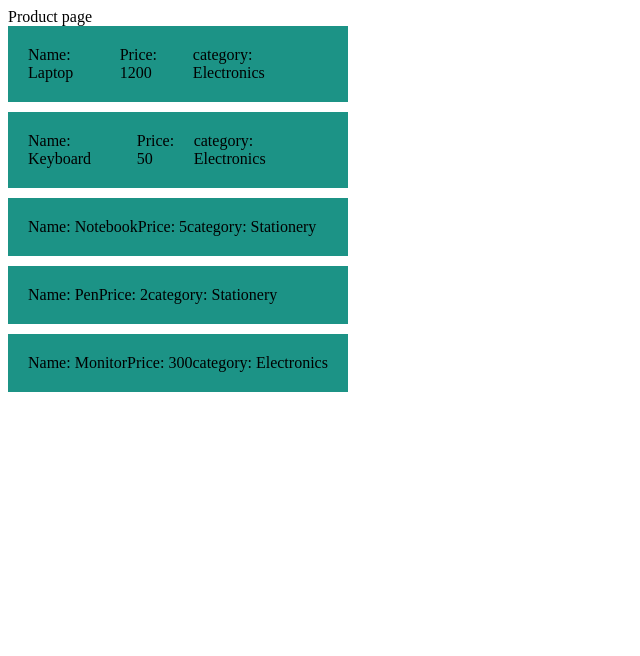
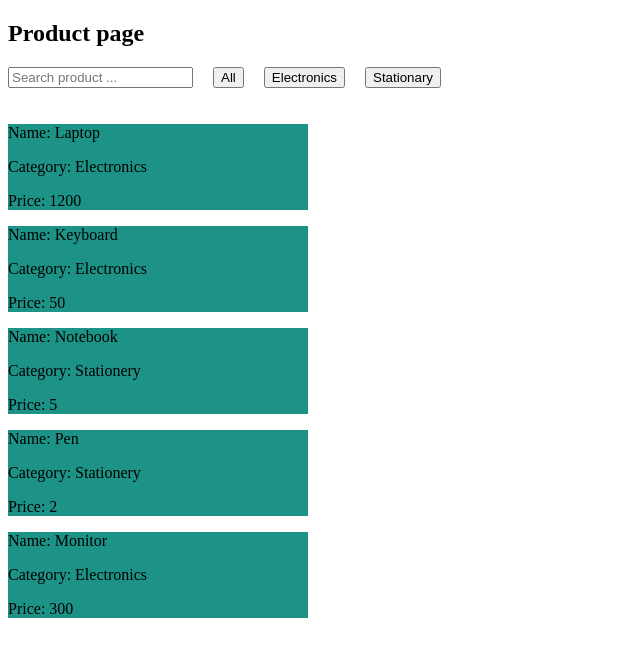
Before and after one commit to hsellnayhtoo2001-boop/learning-nuxt, a Nuxt app: page /products in a window 1280 px wide. Shown: the top 656 px of the page, without its empty margins (0-640 px from the left). Built offline with nearby package versions, Linux system fonts and the light colour scheme.

Commit message:
add filter and search functionalities for product page

```diff
--- a/components/UserCard.vue
+++ b/components/UserCard.vue
@@ -1,8 +1,9 @@
 <template>
   <div
-    @click="handleClick(user)"
+
     style="margin-bottom: 10px; width: 300px; background-color: #efefef; padding: 20px;"
   >
+   <div @click="handleClickDiv(user)">
       <div>
         Name: {{ user.name }}
       </div>
@@ -15,8 +16,14 @@
       <div>
         Gender: {{ user.gender }}
       </div>
+    </div>
 
+  <button @click="handleDelete(user)">
+    Delete
+  </button>
   </div>
+
+
 </template>
 
 
@@ -44,12 +51,16 @@
 
 
   // emit
-  const emit = defineEmits(['clicked-user'])
+  const emit = defineEmits(['clicked-user', 'deleted-user'])
 
-  const handleClick = (user: UserType) => {
+  const handleClickDiv = (user: UserType) => {
     console.log("Clicked user", user)
     emit('clicked-user', user)
   }
 
+  const handleDelete = (user: UserType) => {
+    emit('deleted-user', user)
+  }
+
 
 </script>
--- a/pages/products.vue
+++ b/pages/products.vue
@@ -1,13 +1,52 @@
 <template>
-  <div>Product page</div>
-  <div v-for="p in products"
+  <h2>Product page</h2>
+
+  <input
+    v-model="searchText"
+    type="text"
+    placeholder="Search product ..."
+  />
+
+
+  <button
+    style="padding: 4 10px; margin:0 20px 20px 20px;"
+    @click="selectedCategory = 'All'"
+  >
+      All
+  </button>
+  <button
+    style="margin-right: 20px"
+    @click="selectedCategory = 'Electronics'"
+  >
+    Electronics
+  </button>
+  <button @click="selectedCategory = 'Stationery'">
+    Stationary
+  </button>
+
+  <p v-if="selectedCategory != 'All'">Current filter is {{ selectedCategory }}</p>
+
+
+  <!-- Computed For search -->
+  <div v-for="p in searchProducts" :key="p.id">
+    <div style="background-color: rgb(28, 147, 134); width: 300px; ">
+      <p>Name: {{ p.name }}</p>
+      <p>Category: {{ p.category}}</p>
+      <p>Price: {{ p.price}}</p>
+    </div>
+  </div>
+
+
+  <!-- Computed for filter buttons -->
+  <!-- <div v-for="p in filteredProducts"
+
   :key="p.id">
 
     <Product
       :product="p"
       @clicked-product="handleProductClick"
     />
-  </div>
+  </div> -->
 
 </template>
 
@@ -17,6 +56,11 @@
   lang="ts"
 >
   import type { ProductType } from '~/components/Product.vue'
+
+
+  const selectedCategory = ref('All')
+  const searchText = ref('')
+
 
   const products = ref( [
     {
@@ -52,8 +96,41 @@
     ])
 
 
+  // Computed for search
+  const searchProducts = computed(() => {
+    if (searchText.value === '') {
+      return products.value
+    }
+
+    return products.value.filter((product) => product.name.toLocaleLowerCase().includes(searchText.value.toLocaleLowerCase()))
+  })
+
+  // Comupted for filter
+  const filteredProducts = computed(() => {
+    if(selectedCategory.value == 'All') {
+      return products.value
+    }
+
+    return products.value.filter((p) => p.category == selectedCategory.value)
+  })
+
+
+  // watch(searchText, (newValue, oldValue) => {
+  //   console.log("Old value", oldValue)
+  //   console.log("new Value", newValue)
+
+  //   if(newValue == '') {
+  //     searchText.value = ''
+  //     return
+  //   }
+
+  //   searchText.value = 'You are searching for' + newValue
+  // })
+
+
+
+  // Delete function
   const handleProductClick =(product: ProductType) =>{
-    products.value = products.value.filter((p) => p.id !=product.id)
   }
 </script>
 
--- a/pages/users.vue
+++ b/pages/users.vue
@@ -1,4 +1,5 @@
 <template>
+
   <div
     v-for="usr in users"
     :key="usr.id"
@@ -6,6 +7,7 @@
     <UserCard
       :user="usr"
       @clicked-user="handleUserClick"
+      @deleted-user="handleDelete"
     />
   </div>
 </template>
@@ -64,4 +66,8 @@
       })
   }
 
+  const handleDelete = (user: UserType) => {
+    users.value = users.value.filter((usr) => usr.id != user.id)
+  }
+
 </script>
```
Also changed, not shown: components/Product.vue (line endings or trailing spaces), 1 other file (tests, documents, lock files or other folders). Lines whose indentation alone changed are shown as unchanged.
